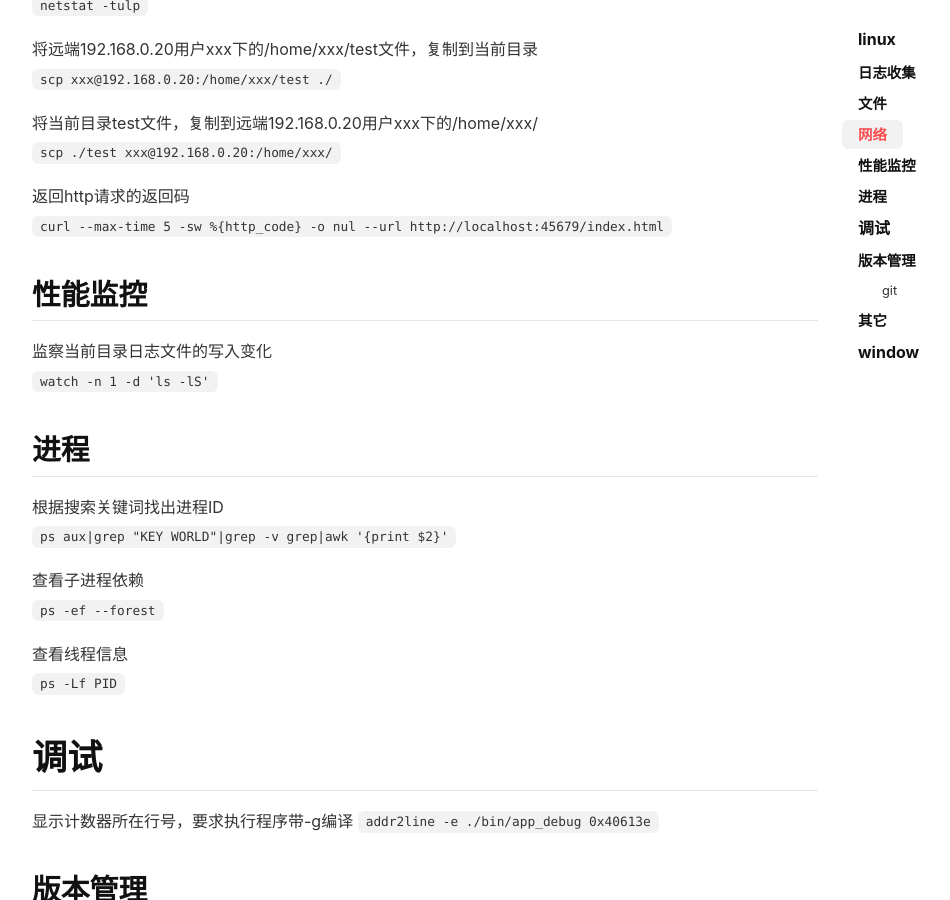
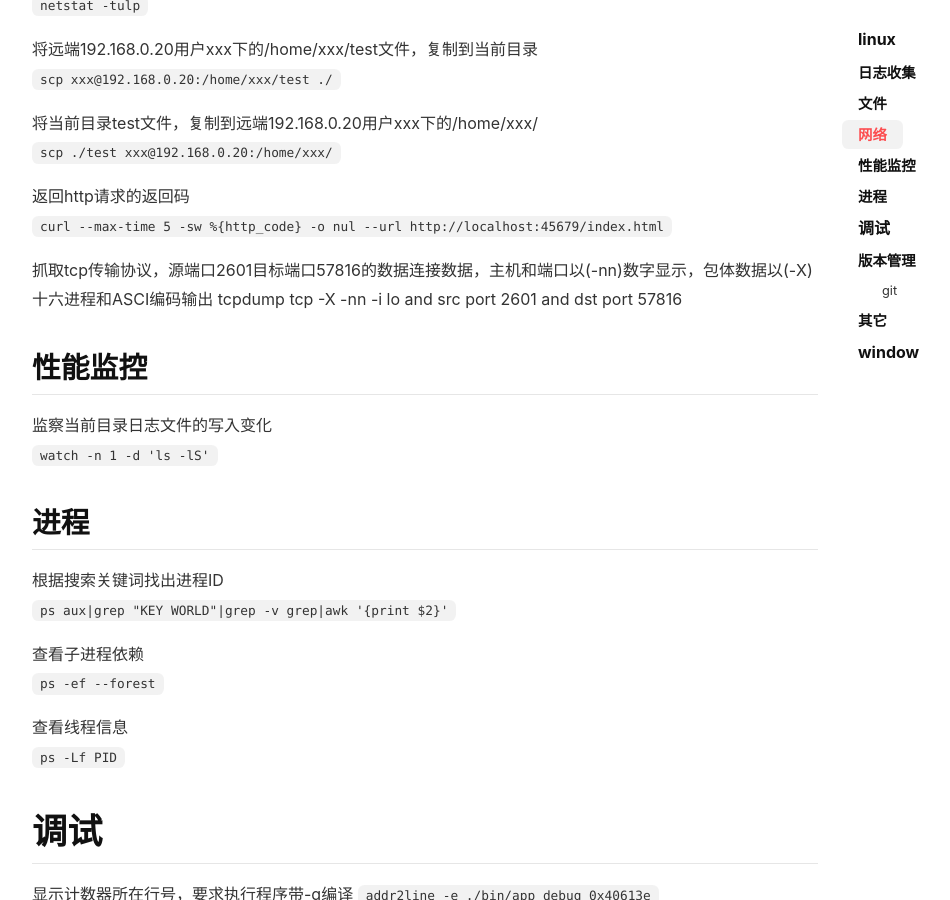
Before and after one commit to lizijie/lizijie.github.io, a Jekyll site: the page built from _posts/2022-06-26-整理常用linux命令.md, in a window 1280 px wide and 900 px high, scrolled down 2234 px. Shown: the whole window, without its empty margins (105-1055 px from the left). Built offline with Jekyll 4.4.1, drawn with Linux system fonts in a browser that asks for light colours; nearby versions of some CDN libraries; comment, search, counter and statistics services are not loaded.

Commit message:
update 2022-06-26-整理常用linux命令

```diff
--- a/_posts/2022-06-26-整理常用linux命令.md
+++ b/_posts/2022-06-26-整理常用linux命令.md
@@ -94,6 +94,8 @@ test.cpp: C source, ASCII text, with CRLF line terminators
 返回http请求的返回码<br>
 `curl --max-time 5 -sw %{http_code} -o nul --url http://localhost:45679/index.html`
 
+抓取tcp传输协议，源端口2601目标端口57816的数据连接数据，主机和端口以(-nn)数字显示，包体数据以(-X)十六进程和ASCI编码输出
+tcpdump tcp -X -nn -i lo and src port 2601 and dst port 57816
 
 ## 性能监控
 
```
